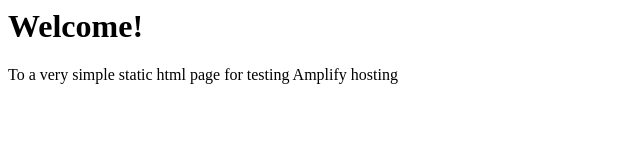
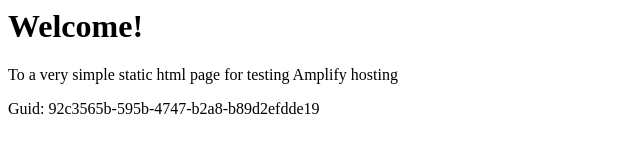
Before and after one commit to aws-aemilia-bah/Github-PR-Commit-Integration-Test-DoNotTouch-v1-prod-me-south-1, a website: page src/index.html in a window 1280 px wide. Shown: the whole page, without its empty margins (0-640 px from the left). Drawn offline with Linux system fonts and the light colour scheme.

Commit message:
commit from integ tests

```diff
--- a/src/index.html
+++ b/src/index.html
@@ -1,3 +1,5 @@
+
+
 <html lang="en">
 
 <head>
@@ -10,6 +12,6 @@
 <body>
     <h1>Welcome!</h1>
     <p>To a very simple static html page for testing Amplify hosting</p>
-</body>
+    <p>Guid: 92c3565b-595b-4747-b2a8-b89d2efdde19</p></body>
 
 </html>
```
